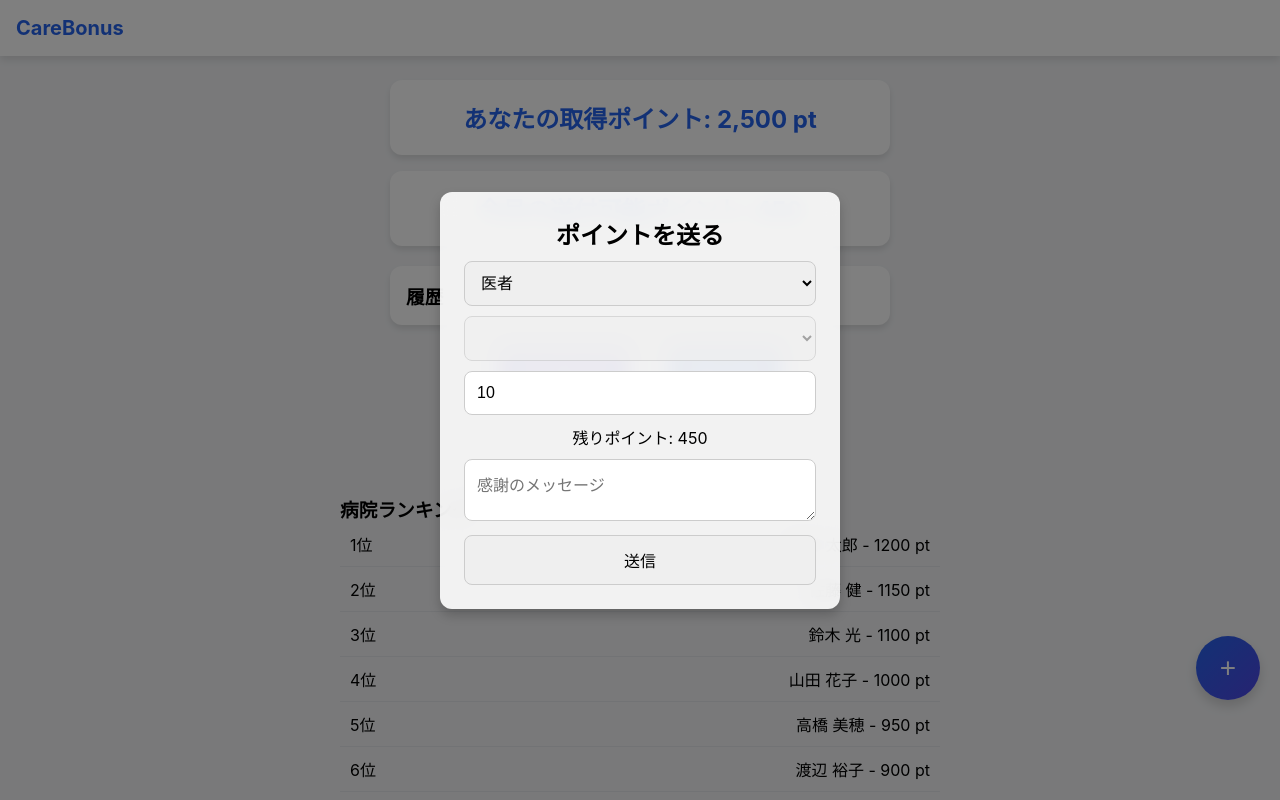
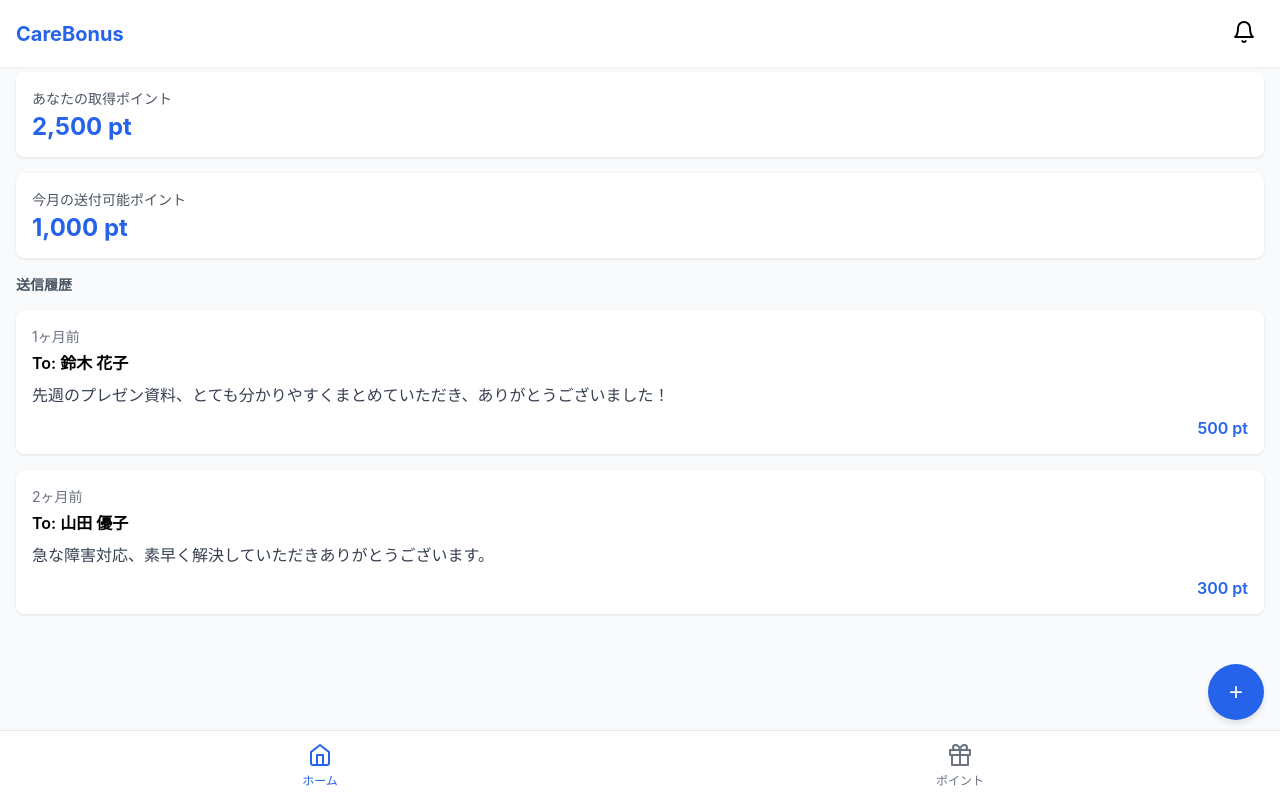
Before and after one commit to RashadGhamrawi/BonBon_Project, a plain HTML site: page Point_page.html in a window 1280 px wide. Shown: the top 800 px of the page. Drawn offline with Linux system fonts and the light colour scheme.

Commit message:
Update Point_page.html

```diff
--- a/Point_page.html
+++ b/Point_page.html
@@ -13,12 +13,8 @@
 
         body {
             font-family: -apple-system, BlinkMacSystemFont, "Segoe UI", Roboto, sans-serif;
-            background-color: #f3f4f6;
+            background-color: #f9fafb;
             min-height: 100vh;
-            display: flex;
-            flex-direction: column;
-            align-items: center;
-            padding-bottom: 100px;
         }
 
         .header {
@@ -27,383 +23,271 @@
             left: 0;
             right: 0;
             background: white;
-            padding: 16px;
-            box-shadow: 0 4px 8px rgba(0,0,0,0.1);
+            padding: 12px 16px;
+            box-shadow: 0 1px 2px rgba(0,0,0,0.05);
+            z-index: 10;
             display: flex;
             justify-content: space-between;
             align-items: center;
+        }
+
+        .header-title {
             font-size: 20px;
             font-weight: bold;
             color: #2563eb;
         }
 
+        .notification-btn {
+            padding: 8px;
+            background: none;
+            border: none;
+            cursor: pointer;
+        }
+
         .main-content {
-            width: 90%;
-            max-width: 500px;
-            margin-top: 80px;
+            padding-top: 56px;
+            padding-bottom: 80px;
         }
 
         .card {
             background: white;
-            border-radius: 12px;
-            box-shadow: 0 4px 6px rgba(0,0,0,0.1);
-            padding: 20px;
-            margin-bottom: 16px;
-            text-align: center;
+            border-radius: 8px;
+            box-shadow: 0 1px 3px rgba(0,0,0,0.1);
+            margin: 16px;
+            padding: 16px;
         }
 
-        .cool-blue {
+        .point-label {
+            font-size: 14px;
+            color: #4b5563;
+            margin-bottom: 4px;
+        }
+
+        .point-value {
+            font-size: 24px;
+            font-weight: bold;
             color: #2563eb;
-            font-weight: bold;
-            font-size: 24px;
+        }
+
+        .history-label {
+            font-size: 14px;
+            font-weight: 600;
+            color: #4b5563;
+            margin: 16px;
+        }
+
+        .history-card {
+            margin-bottom: 12px;
+        }
+
+        .history-time {
+            font-size: 14px;
+            color: #6b7280;
+            margin-bottom: 4px;
+        }
+
+        .history-receiver {
+            font-weight: 600;
+            margin-bottom: 8px;
+        }
+
+        .history-message {
+            color: #374151;
+            margin-bottom: 12px;
+        }
+
+        .history-points {
+            color: #2563eb;
+            font-weight: 600;
+            text-align: right;
         }
 
         .floating-button {
             position: fixed;
-            right: 20px;
-            bottom: 100px;
-            width: 64px;
-            height: 64px;
-            background: linear-gradient(135deg, #2563eb, #4f46e5);
+            right: 16px;
+            bottom: 80px;
+            width: 56px;
+            height: 56px;
+            background: #2563eb;
             border: none;
             border-radius: 50%;
             color: white;
-            font-size: 28px;
+            font-size: 24px;
             cursor: pointer;
-            box-shadow: 0 6px 12px rgba(0,0,0,0.15);
+            box-shadow: 0 4px 6px rgba(0,0,0,0.1);
             display: flex;
             align-items: center;
             justify-content: center;
-            transition: transform 0.2s;
         }
 
-        .floating-button:hover {
-            transform: scale(1.1);
+        .bottom-nav {
+            position: fixed;
+            bottom: 0;
+            left: 0;
+            right: 0;
+            background: white;
+            border-top: 1px solid #e5e7eb;
+            display: flex;
+            z-index: 10;
         }
 
-        .modal {
-            display: none;
-            position: fixed;
-            z-index: 1000;
-            left: 0;
-            top: 0;
-            width: 100%;
-            height: 100%;
-            background-color: rgba(0,0,0,0.5);
+        .nav-button {
+            flex: 1;
+            padding: 12px;
+            background: none;
+            border: none;
+            cursor: pointer;
             display: flex;
-            justify-content: center;
+            flex-direction: column;
             align-items: center;
+            gap: 4px;
+            color: #6b7280;
         }
 
-        .modal-content {
-            background: rgba(255, 255, 255, 0.9);
-            backdrop-filter: blur(10px);
-            padding: 24px;
-            border-radius: 12px;
-            box-shadow: 0 6px 12px rgba(0,0,0,0.2);
-            text-align: center;
-            width: 90%;
-            max-width: 400px;
+        .nav-button.active {
+            color: #2563eb;
         }
 
-        .modal-content input, .modal-content select, .modal-content textarea, .modal-content button {
-            width: 100%;
-            margin-top: 10px;
-            padding: 12px;
-            font-size: 16px;
-            border-radius: 8px;
-            border: 1px solid #ccc;
+        .nav-label {
+            font-size: 12px;
         }
 
-        .history {
-            background: white;
+        .points-action-card {
+            display: flex;
+            justify-content: space-between;
+            align-items: center;
             padding: 16px;
-            border-radius: 12px;
-            box-shadow: 0 4px 6px rgba(0,0,0,0.1);
-            margin-top: 20px;
+            cursor: pointer;
+            width: 100%;
+            border: none;
+            background: none;
+            text-align: left;
         }
 
-        .history-item {
-            padding: 10px;
-            border-bottom: 1px solid #e5e7eb;
+        .points-action-title {
+            font-weight: 600;
+            margin-bottom: 4px;
         }
 
-        .history-item:last-child {
-            border-bottom: none;
+        .points-action-desc {
+            font-size: 14px;
+            color: #6b7280;
         }
 
-        .ranking-page, .prizes-page {
+        #homeView, #pointsView {
             display: none;
-            margin-top: 100px;
-            width: 90%;
-            max-width: 600px;
         }
 
-        .ranking-item {
-            display: flex;
-            justify-content: space-between;
-            padding: 10px;
-            border-bottom: 1px solid #e5e7eb;
-        }
-
-        .ranking-item:last-child {
-            border-bottom: none;
-        }
-
-        .prizes-list {
-            display: grid;
-            grid-template-columns: 1fr 1fr;
-            gap: 20px;
-        }
-
-        .prize-card {
-            background: white;
-            border-radius: 12px;
-            box-shadow: 0 4px 6px rgba(0,0,0,0.1);
-            padding: 16px;
-            text-align: center;
-            cursor: pointer;
-        }
-
-        .prize-card:hover {
-            transform: scale(1.05);
-            box-shadow: 0 8px 16px rgba(0, 0, 0, 0.2);
-        }
-
-        .fireworks {
-            position: fixed;
-            top: 0;
-            left: 0;
-            width: 100%;
-            height: 100%;
-            background: rgba(0,0,0,0.6);
-            display: none;
-            justify-content: center;
-            align-items: center;
-            color: white;
-            font-size: 30px;
-            font-weight: bold;
-            animation: fadeOut 2s ease-out;
-        }
-
-        @keyframes fadeOut {
-            0% { opacity: 1; }
-            100% { opacity: 0; }
-        }
-
-        /* Styling for Tabs */
-        .tabs {
-            display: flex;
-            justify-content: center;
-            gap: 40px;
-            margin-top: 20px;
-        }
-
-        .tab-button {
-            padding: 12px 20px;
-            background-color: #2563eb;
-            color: white;
-            font-size: 18px;
-            border: none;
-            border-radius: 8px;
-            cursor: pointer;
-        }
-
-        .tab-button:hover {
-            background-color: #4f46e5;
-        }
-
-        .tab-button.active {
-            background-color: #4f46e5;
-            font-weight: bold;
+        #homeView.active, #pointsView.active {
+            display: block;
         }
     </style>
 </head>
 <body>
-    <header class="header">CareBonus</header>
+    <header class="header">
+        <div class="header-title">CareBonus</div>
+        <button class="notification-btn">
+            <svg xmlns="http://www.w3.org/2000/svg" width="24" height="24" viewBox="0 0 24 24" fill="none" stroke="currentColor" stroke-width="2" stroke-linecap="round" stroke-linejoin="round">
+                <path d="M18 8A6 6 0 0 0 6 8c0 7-3 9-3 9h18s-3-2-3-9"></path>
+                <path d="M13.73 21a2 2 0 0 1-3.46 0"></path>
+            </svg>
+        </button>
+    </header>
 
     <main class="main-content">
-        <div class="card cool-blue" id="pointsDisplay">あなたの取得ポイント: 2,500 pt</div>
-        <div class="card cool-blue">今月の送付可能ポイント: <span id="monthlyLimit">450</span>  </div>
+        <div id="homeView" class="active">
+            <div class="card">
+                <div class="point-label">あなたの取得ポイント</div>
+                <div class="point-value">2,500 pt</div>
+            </div>
 
-        <div class="history" id="historySection">
-            <h3>履歴</h3>
-            <div id="historyList"></div>
+            <div class="card">
+                <div class="point-label">今月の送付可能ポイント</div>
+                <div class="point-value">1,000 pt</div>
+            </div>
+
+            <div class="history-label">送信履歴</div>
+
+            <div class="card history-card">
+                <div class="history-time">1ヶ月前</div>
+                <div class="history-receiver">To: 鈴木 花子</div>
+                <div class="history-message">先週のプレゼン資料、とても分かりやすくまとめていただき、ありがとうございました！</div>
+                <div class="history-points">500 pt</div>
+            </div>
+
+            <div class="card history-card">
+                <div class="history-time">2ヶ月前</div>
+                <div class="history-receiver">To: 山田 優子</div>
+                <div class="history-message">急な障害対応、素早く解決していただきありがとうございます。</div>
+                <div class="history-points">300 pt</div>
+            </div>
+        </div>
+
+        <div id="pointsView">
+            <div class="card">
+                <div class="point-label">利用可能ポイント</div>
+                <div class="point-value">2,500 pt</div>
+            </div>
+
+            <div class="card">
+                <button class="points-action-card" onclick="openGoogleFormSurvey()">
+                    <div>
+                        <div class="points-action-title">アンケートに回答→ポイント利用</div>
+                        <div class="points-action-desc">アンケートに回答してポイントを利用しましょう</div>
+                    </div>
+                    <svg xmlns="http://www.w3.org/2000/svg" width="20" height="20" viewBox="0 0 24 24" fill="none" stroke="#9CA3AF" stroke-width="2" stroke-linecap="round" stroke-linejoin="round">
+                        <path d="M9 18l6-6-6-6"/>
+                    </svg>
+                </button>
+            </div>
         </div>
     </main>
 
-    <button class="floating-button" onclick="openModal()">+</button>
+    <button class="floating-button" onclick="openGoogleFormSend()">+</button>
 
-    <div id="sendPointsModal" class="modal">
-        <div class="modal-content">
-            <h2>ポイントを送る</h2>
-            <select id="recipient" onchange="updateNames()">
-                <option value="医者">医者</option>
-                <option value="看護師">看護師</option>
-                <option value="スタッフ">スタッフ</option>
-            </select>
-            <select id="person" disabled></select>
-            <input type="number" id="points" max="50" min="1" value="10">
-            <div id="pointsLeft" style="margin-top: 10px;">残りポイント: 450</div>
-            <textarea id="message" placeholder="感謝のメッセージ"></textarea>
-            <button onclick="sendPoints()">送信</button>
-        </div>
-    </div>
-
-    <div id="fireworks" class="fireworks">🎉 🎉✨✨✨</div>
-
-    <!-- Tabs for navigation -->
-    <div class="tabs">
-        <button class="tab-button active" onclick="showPage('ranking')">ランキング</button>
-        <button class="tab-button" onclick="showPage('prizes')">商品交換</button>
-    </div>
-
-    <!-- Ranking Page -->
-    <div id="rankingPage" class="ranking-page">
-        <h3>病院ランキング</h3>
-        <div class="ranking-item"><span>1位</span><span>田中 太郎 - 1200 pt</span></div>
-        <div class="ranking-item"><span>2位</span><span>佐藤 健 - 1150 pt</span></div>
-        <div class="ranking-item"><span>3位</span><span>鈴木 光 - 1100 pt</span></div>
-        <div class="ranking-item"><span>4位</span><span>山田 花子 - 1000 pt</span></div>
-        <div class="ranking-item"><span>5位</span><span>高橋 美穂 - 950 pt</span></div>
-        <div class="ranking-item"><span>6位</span><span>渡辺 裕子 - 900 pt</span></div>
-        <div class="ranking-item"><span>7位</span><span>井上 翼 - 850 pt</span></div>
-        <div class="ranking-item"><span>8位</span><span>中村 一樹 - 800 pt</span></div>
-        <div class="ranking-item"><span>9位</span><span>加藤 正直 - 750 pt</span></div>
-        <div class="ranking-item"><span>10位</span><span>吉田 幸 - 700 pt</span></div>
-    </div>
-
-    <!-- Prizes Page -->
-    <div id="prizesPage" class="prizes-page">
-        <h3>交換可能商品</h3>
-        <div class="prizes-list">
-            <div class="prize-card">
-                <h4>Amazonギフトカード</h4>
-                <p>ポイント: 500 pt</p>
-            </div>
-            <div class="prize-card">
-                <h4>プラスチックボトル</h4>
-                <p>ポイント: 150 pt</p>
-            </div>
-            <div class="prize-card">
-                <h4>ヘッドフォン</h4>
-                <p>ポイント: 1000 pt</p>
-            </div>
-            <div class="prize-card">
-                <h4>ショッピングチケット</h4>
-                <p>ポイント: 300 pt</p>
-            </div>
-        </div>
-    </div>
+    <nav class="bottom-nav">
+        <button class="nav-button active" onclick="switchTab('home')">
+            <svg xmlns="http://www.w3.org/2000/svg" width="24" height="24" viewBox="0 0 24 24" fill="none" stroke="currentColor" stroke-width="2" stroke-linecap="round" stroke-linejoin="round">
+                <path d="M3 9l9-7 9 7v11a2 2 0 0 1-2 2H5a2 2 0 0 1-2-2z"></path>
+                <polyline points="9 22 9 12 15 12 15 22"></polyline>
+            </svg>
+            <span class="nav-label">ホーム</span>
+        </button>
+        <button class="nav-button" onclick="switchTab('points')">
+            <svg xmlns="http://www.w3.org/2000/svg" width="24" height="24" viewBox="0 0 24 24" fill="none" stroke="currentColor" stroke-width="2" stroke-linecap="round" stroke-linejoin="round">
+                <polyline points="20 12 20 22 4 22 4 12"></polyline>
+                <rect x="2" y="7" width="20" height="5"></rect>
+                <line x1="12" y1="22" x2="12" y2="7"></line>
+                <path d="M12 7H7.5a2.5 2.5 0 0 1 0-5C11 2 12 7 12 7z"></path>
+                <path d="M12 7h4.5a2.5 2.5 0 0 0 0-5C13 2 12 7 12 7z"></path>
+            </svg>
+            <span class="nav-label">ポイント</span>
+        </button>
+    </nav>
 
     <script>
-        let history = [];
+        function switchTab(tabName) {
+            // タブの切り替え
+            document.querySelectorAll('.nav-button').forEach(btn => {
+                btn.classList.remove('active');
+            });
+            document.querySelector(`.nav-button:nth-child(${tabName === 'home' ? '1' : '2'})`).classList.add('active');
 
-        function openModal() {
-            document.getElementById('sendPointsModal').style.display = 'flex';
+            // ビューの切り替え
+            document.getElementById('homeView').classList.remove('active');
+            document.getElementById('pointsView').classList.remove('active');
+            document.getElementById(`${tabName}View`).classList.add('active');
         }
 
-        function closeModal() {
-            document.getElementById('sendPointsModal').style.display = 'none';
+        function openGoogleFormSend() {
+            // 感謝送信用のGoogleフォームURL
+            window.open('https://forms.gle/UZb9rT8gxF6qvxEB8', '_blank');
         }
 
-        function sendPoints() {
-            let recipient = document.getElementById('recipient').value;
-            let person = document.getElementById('person').value;
-            let points = document.getElementById('points').value;
-            let message = document.getElementById('message').value;
-
-            // Update points balance
-            let remainingPoints = document.getElementById('monthlyLimit');
-            remainingPoints.textContent = (parseInt(remainingPoints.textContent) - points) + " pt";
-
-            // Add to history
-            history.push({
-                recipient,
-                person,
-                points,
-                message,
-                date: new Date().toLocaleString(),
-            });
-
-            // Update the history section
-            updateHistory();
-
-            // Show fireworks
-            document.getElementById('fireworks').style.display = 'flex';
-            setTimeout(() => {
-                document.getElementById('fireworks').style.display = 'none';
-            }, 2000);
-
-            // Close modal
-            closeModal();
+        function openGoogleFormSurvey() {
+            // アンケート回答用のGoogleフォームURL
+            window.open('https://forms.gle/PUit9rTXSfaae18q6', '_blank');
         }
-
-        function updateNames() {
-            let personSelect = document.getElementById('person');
-            personSelect.innerHTML = '';
-            let title = document.getElementById('recipient').value;
-            let names = [];
-
-            if (title === '医者') {
-                names = ['田中 太郎', '佐藤 健', '鈴木 光'];
-            } else if (title === '看護師') {
-                names = ['山田 花子', '高橋 美穂', '渡辺 裕子'];
-            } else if (title === 'スタッフ') {
-                names = ['井上 翼', '中村 一樹', '加藤 正直'];
-            }
-
-            // Enable the select element once we have names
-            personSelect.disabled = false;
-
-            names.forEach(name => {
-                let option = document.createElement('option');
-                option.value = name;
-                option.textContent = name;
-                personSelect.appendChild(option);
-            });
-        }
-
-        function updateHistory() {
-            let historyList = document.getElementById('historyList');
-            historyList.innerHTML = '';
-
-            history.forEach(item => {
-                let div = document.createElement('div');
-                div.classList.add('history-item');
-                div.innerHTML = `
-                    <p><strong>${item.recipient} - ${item.person}</strong></p>
-                    <p>ポイント: ${item.points} pt</p>
-                    <p>メッセージ: ${item.message}</p>
-                    <p>送信日時: ${item.date}</p>
-                `;
-                historyList.appendChild(div);
-            });
-        }
-
-        function showPage(page) {
-            if (page === 'ranking') {
-                document.getElementById('rankingPage').style.display = 'block';
-                document.getElementById('prizesPage').style.display = 'none';
-            } else if (page === 'prizes') {
-                document.getElementById('rankingPage').style.display = 'none';
-                document.getElementById('prizesPage').style.display = 'block';
-            }
-            updateActiveTab(page);
-        }
-
-        function updateActiveTab(page) {
-            let tabs = document.querySelectorAll('.tab-button');
-            tabs.forEach(tab => tab.classList.remove('active'));
-            if (page === 'ranking') {
-                tabs[0].classList.add('active');
-            } else if (page === 'prizes') {
-                tabs[1].classList.add('active');
-            }
-        }
-
-        // Initialize default page
-        showPage('ranking');
     </script>
 </body>
 </html>
```
